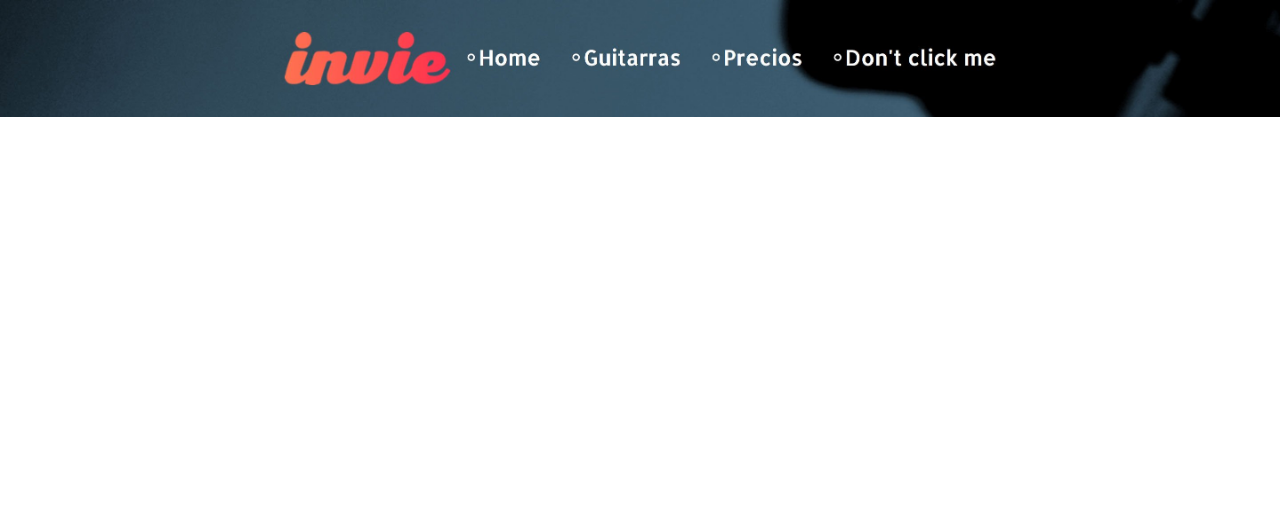
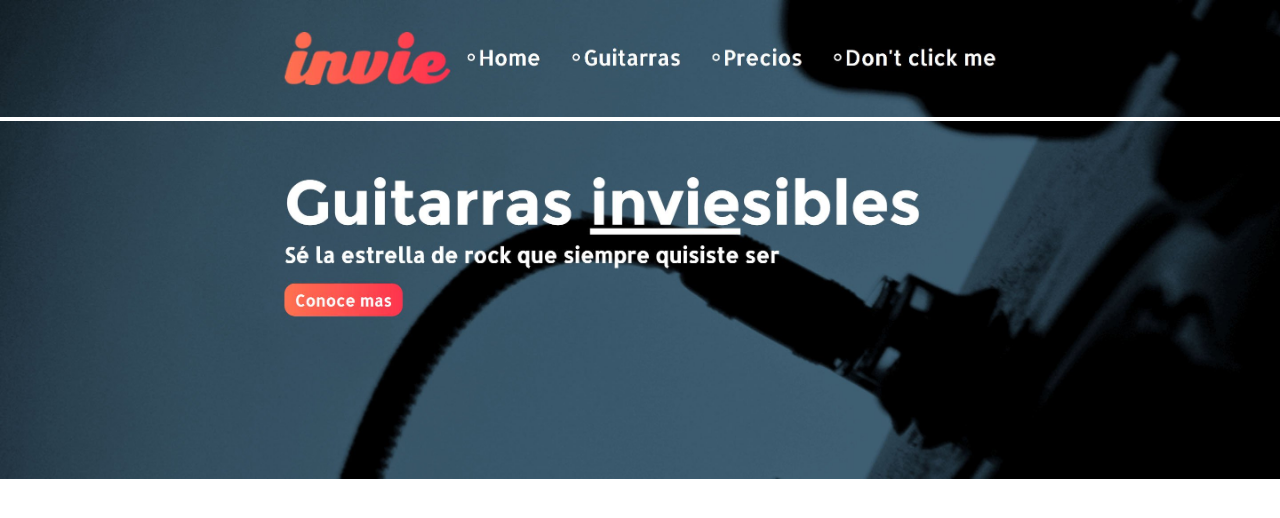
Before and after one commit to BestBollas/invie-github, a plain HTML site: page index.html in a window 1280 px wide. Drawn offline with Linux system fonts and the light colour scheme.

Commit message:
Agregando nuevo hero

```diff
--- a/index.html
+++ b/index.html
@@ -9,6 +9,8 @@
 		}
 		img
 		{
+			margin: 0;
+			padding: 0;
 			max-width: 100%;
 			vertical-align: center;
 		}
@@ -16,5 +18,6 @@
 </head>
 <body>
 	<img src="header_0fdd3fdf-3dcc-4466-8a28-4cbcc02a2c6e.jpg" alt="">
+	<img src="hero_51f6ca4a-043f-4384-bf2d-0276833261fc.jpg" alt="">
 </body>
 </html>
```
Also changed, not shown: hero_51f6ca4a-043f-4384-bf2d-0276833261fc.jpg (added).
